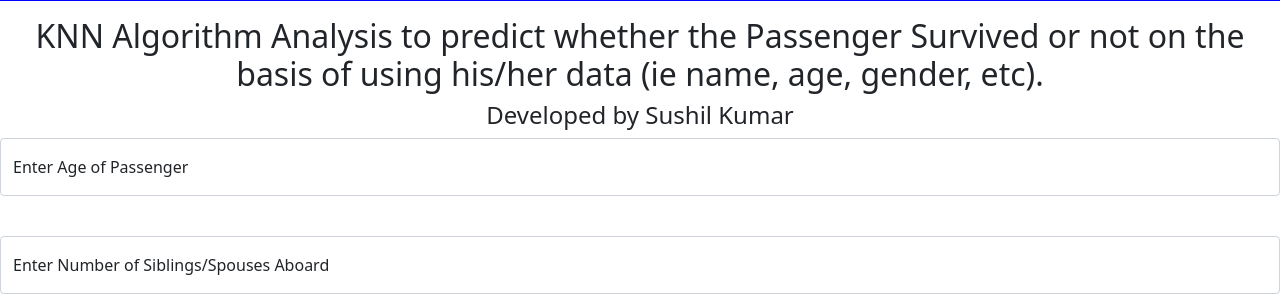
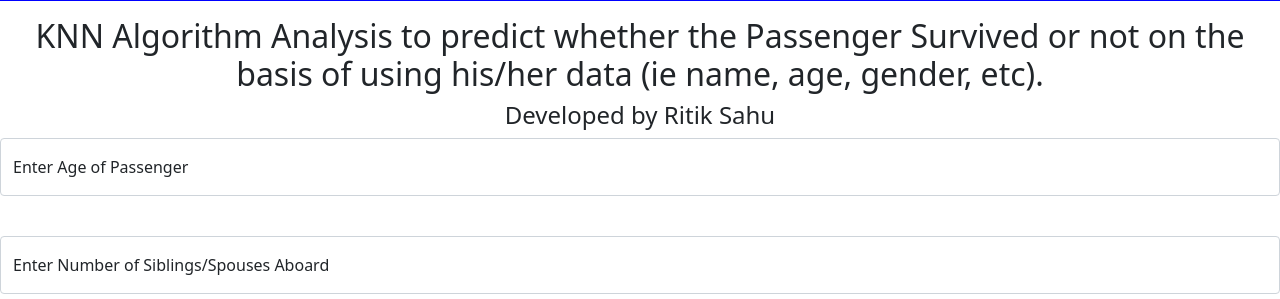
Before and after one commit to RITISAHU/KNN_Project-4, a Flask app: page / in a window 1280 px wide. Shown: the part 184-483 px from the top of the page. Run offline with Flask 2, Linux system fonts and the light colour scheme; parts of the project's set-up code (start-up, migrations or seed data) failed here and were passed over.

Commit message:
Update index.html

```diff
--- a/templates/index.html
+++ b/templates/index.html
@@ -35,7 +35,7 @@ div {text-align: center;}
 
 <div class="login">
 <h2 >KNN Algorithm Analysis to predict whether the Passenger Survived or not on the basis of using his/her data (ie name, age, gender, etc).</h2>
-<h4>Developed by Sushil Kumar</h4>
+<h4>Developed by Ritik Sahu</h4>
 <!-- Main Input For Receiving Query to our ML -->
 <form action="{{ url_for('predict')}}"method="get">
 
```
